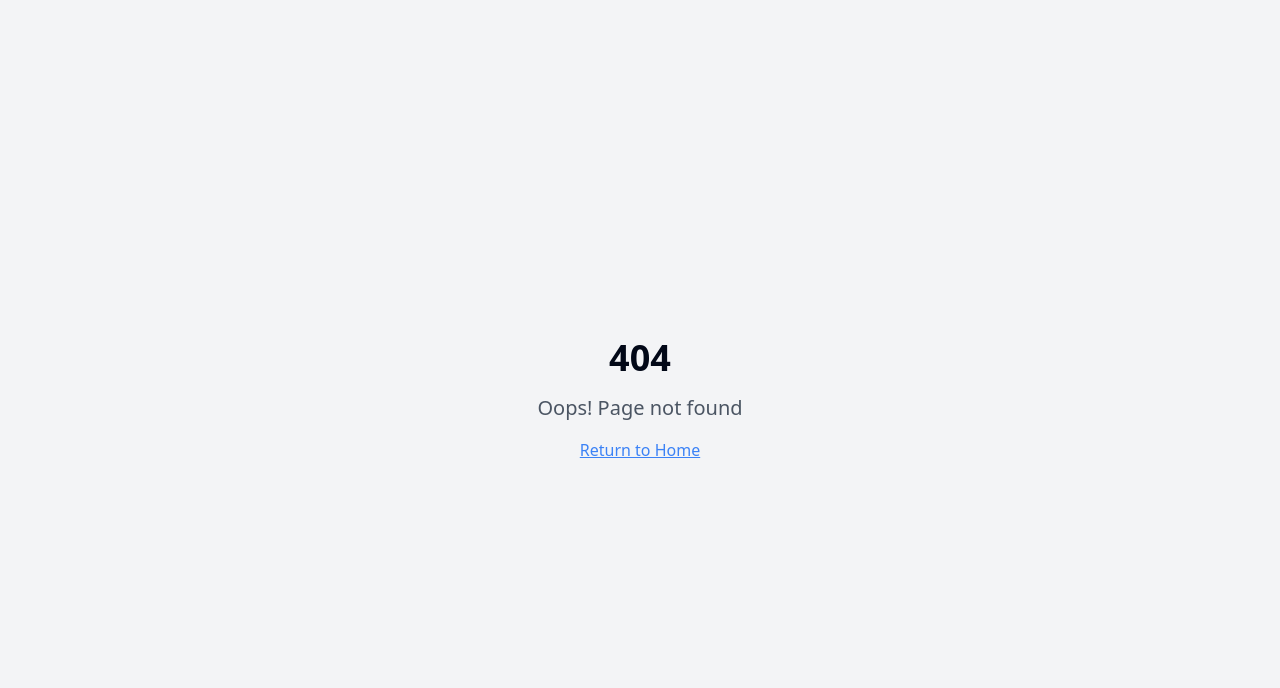
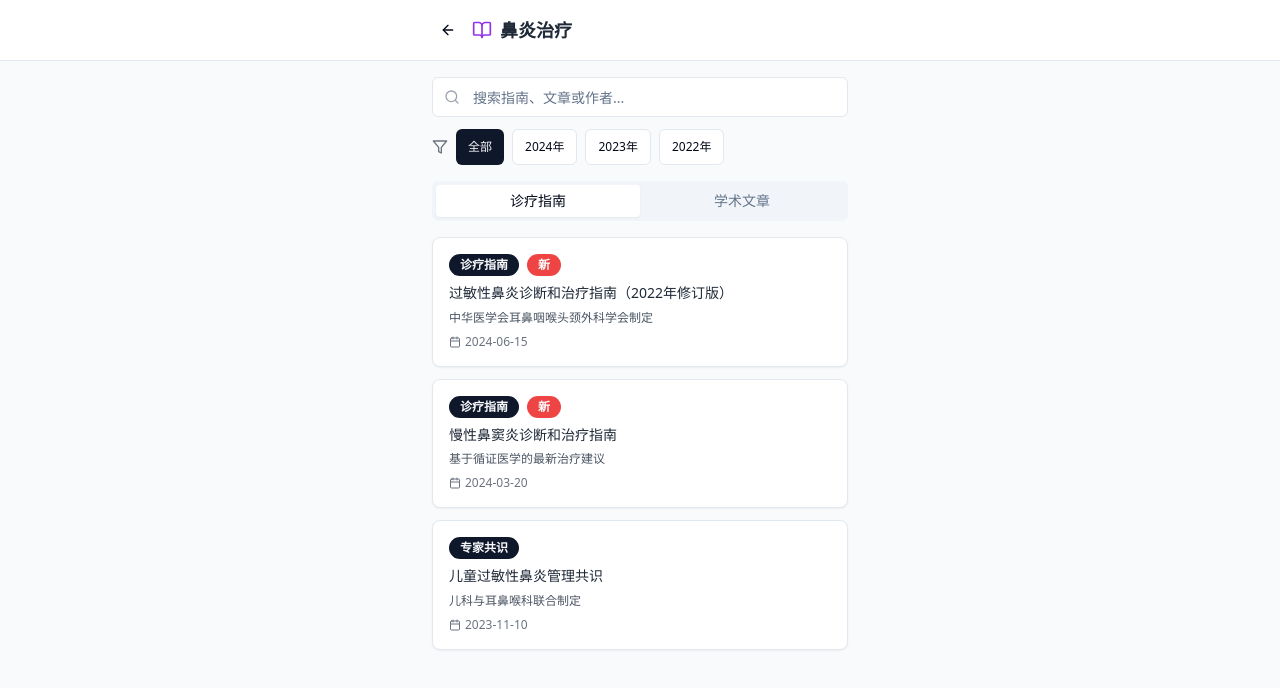
Before and after one commit to Romona-z/OJYH, a React (Vite) app: page /rhinitis in a window 1280 px wide. Before the commit this address had no page. Shown: the top 688 px of the page. Built offline with nearby package versions, Linux system fonts and the light colour scheme.

Commit message:
feat: Add rhinitis treatment subpage
Implement a subpage for rhinitis treatment with sections for browsing guidelines and articles. Include time-based filtering and a search bar.

```diff
--- a/src/App.tsx
+++ b/src/App.tsx
@@ -1,9 +1,11 @@
+
 import { Toaster } from "@/components/ui/toaster";
 import { Toaster as Sonner } from "@/components/ui/sonner";
 import { TooltipProvider } from "@/components/ui/tooltip";
 import { QueryClient, QueryClientProvider } from "@tanstack/react-query";
 import { BrowserRouter, Routes, Route } from "react-router-dom";
 import Index from "./pages/Index";
+import RhinitisPage from "./pages/RhinitisPage";
 import NotFound from "./pages/NotFound";
 
 const queryClient = new QueryClient();
@@ -16,6 +18,7 @@ const App = () => (
       <BrowserRouter>
         <Routes>
           <Route path="/" element={<Index />} />
+          <Route path="/rhinitis" element={<RhinitisPage />} />
           {/* ADD ALL CUSTOM ROUTES ABOVE THE CATCH-ALL "*" ROUTE */}
           <Route path="*" element={<NotFound />} />
         </Routes>
--- a/src/pages/Index.tsx
+++ b/src/pages/Index.tsx
@@ -2,8 +2,11 @@ import React from 'react';
 import { Stethoscope, Users, Baby, Activity, Video, FileText, ChevronRight } from 'lucide-react';
 import { Card, CardContent, CardHeader, CardTitle } from '@/components/ui/card';
 import { Badge } from '@/components/ui/badge';
+import { useNavigate } from 'react-router-dom';
 
 const Index = () => {
+  const navigate = useNavigate();
+
   const contentSections = [
     {
       id: 'adult-asthma',
@@ -12,7 +15,8 @@ const Index = () => {
       color: 'bg-blue-50 border-blue-200',
       iconColor: 'text-blue-600',
       description: '成人哮喘诊疗指南与治疗方案',
-      count: '12篇文章'
+      count: '12篇文章',
+      path: null
     },
     {
       id: 'pediatric-asthma',
@@ -21,7 +25,8 @@ const Index = () => {
       color: 'bg-green-50 border-green-200',
       iconColor: 'text-green-600',
       description: '儿童哮喘管理与用药指导',
-      count: '8篇文章'
+      count: '8篇文章',
+      path: null
     },
     {
       id: 'rhinitis',
@@ -30,7 +35,8 @@ const Index = () => {
       color: 'bg-purple-50 border-purple-200',
       iconColor: 'text-purple-600',
       description: '过敏性鼻炎与慢性鼻炎治疗',
-      count: '15篇文章'
+      count: '15篇文章',
+      path: '/rhinitis'
     },
     {
       id: 'video-education',
@@ -39,9 +45,16 @@ const Index = () => {
       color: 'bg-orange-50 border-orange-200',
       iconColor: 'text-orange-600',
       description: '患者教育视频，临床演示专用',
-      count: '24个视频'
+      count: '24个视频',
+      path: null
     }
   ];
+
+  const handleSectionClick = (section) => {
+    if (section.path) {
+      navigate(section.path);
+    }
+  };
 
   const latestResearch = [
     {
@@ -90,6 +103,7 @@ const Index = () => {
               <Card
                 key={section.id}
                 className={`${section.color} hover:shadow-md transition-shadow cursor-pointer`}
+                onClick={() => handleSectionClick(section)}
               >
                 <CardContent className="p-4">
                   <div className="flex flex-col items-center text-center">
--- /dev/null
+++ b/src/pages/RhinitisPage.tsx
@@ -0,0 +1,260 @@
+
+import React, { useState } from 'react';
+import { ArrowLeft, Search, Filter, Calendar, FileText, BookOpen } from 'lucide-react';
+import { Card, CardContent, CardHeader, CardTitle } from '@/components/ui/card';
+import { Badge } from '@/components/ui/badge';
+import { Input } from '@/components/ui/input';
+import { Tabs, TabsContent, TabsList, TabsTrigger } from '@/components/ui/tabs';
+import { Button } from '@/components/ui/button';
+import { useNavigate } from 'react-router-dom';
+
+const RhinitisPage = () => {
+  const navigate = useNavigate();
+  const [searchQuery, setSearchQuery] = useState('');
+  const [selectedYear, setSelectedYear] = useState('all');
+
+  const guidelines = [
+    {
+      id: 1,
+      title: '过敏性鼻炎诊断和治疗指南（2022年修订版）',
+      date: '2024-06-15',
+      year: '2024',
+      category: '诊疗指南',
+      description: '中华医学会耳鼻咽喉头颈外科学会制定',
+      isNew: true
+    },
+    {
+      id: 2,
+      title: '慢性鼻窦炎诊断和治疗指南',
+      date: '2024-03-20',
+      year: '2024',
+      category: '诊疗指南',
+      description: '基于循证医学的最新治疗建议',
+      isNew: true
+    },
+    {
+      id: 3,
+      title: '儿童过敏性鼻炎管理共识',
+      date: '2023-11-10',
+      year: '2023',
+      category: '专家共识',
+      description: '儿科与耳鼻喉科联合制定',
+      isNew: false
+    },
+  ];
+
+  const articles = [
+    {
+      id: 1,
+      title: '鼻喷激素在过敏性鼻炎治疗中的合理应用',
+      date: '2024-06-28',
+      year: '2024',
+      category: '临床研究',
+      author: '张医生等',
+      journal: '中华耳鼻咽喉头颈外科杂志',
+      isNew: true
+    },
+    {
+      id: 2,
+      title: '免疫治疗在过敏性鼻炎中的长期效果评估',
+      date: '2024-06-20',
+      year: '2024',
+      category: '综述',
+      author: '李医生等',
+      journal: '中国耳鼻咽喉头颈外科',
+      isNew: true
+    },
+    {
+      id: 3,
+      title: '慢性鼻窦炎手术适应症的临床决策',
+      date: '2024-05-15',
+      year: '2024',
+      category: '病例分析',
+      author: '王医生等',
+      journal: '临床耳鼻咽喉头颈外科杂志',
+      isNew: false
+    },
+    {
+      id: 4,
+      title: '过敏性鼻炎与哮喘的关联性研究进展',
+      date: '2023-12-08',
+      year: '2023',
+      category: '综述',
+      author: '陈医生等',
+      journal: '中华医学杂志',
+      isNew: false
+    },
+  ];
+
+  const years = ['all', '2024', '2023', '2022'];
+  const yearLabels = {
+    all: '全部',
+    '2024': '2024年',
+    '2023': '2023年',
+    '2022': '2022年'
+  };
+
+  const filterItems = (items, query, year) => {
+    return items.filter(item => {
+      const matchesSearch = query === '' ||
+        item.title.toLowerCase().includes(query.toLowerCase()) ||
+        (item.author && item.author.toLowerCase().includes(query.toLowerCase()));
+      const matchesYear = year === 'all' || item.year === year;
+      return matchesSearch && matchesYear;
+    });
+  };
+
+  const filteredGuidelines = filterItems(guidelines, searchQuery, selectedYear);
+  const filteredArticles = filterItems(articles, searchQuery, selectedYear);
+
+  return (
+    <div className="min-h-screen bg-gray-50">
+      {/* Header */}
+      <div className="bg-white border-b sticky top-0 z-10">
+        <div className="max-w-md mx-auto px-4 py-3">
+          <div className="flex items-center">
+            <Button
+              variant="ghost"
+              size="sm"
+              onClick={() => navigate('/')}
+              className="mr-2 p-2"
+            >
+              <ArrowLeft className="h-5 w-5" />
+            </Button>
+            <div className="flex items-center">
+              <BookOpen className="h-5 w-5 text-purple-600 mr-2" />
+              <h1 className="text-lg font-semibold text-gray-800">鼻炎治疗</h1>
+            </div>
+          </div>
+        </div>
+      </div>
+
+      <div className="max-w-md mx-auto px-4 py-4">
+        {/* Search and Filter Bar */}
+        <div className="mb-4 space-y-3">
+          <div className="relative">
+            <Search className="absolute left-3 top-1/2 transform -translate-y-1/2 h-4 w-4 text-gray-400" />
+            <Input
+              placeholder="搜索指南、文章或作者..."
+              value={searchQuery}
+              onChange={(e) => setSearchQuery(e.target.value)}
+              className="pl-10"
+            />
+          </div>
+
+          <div className="flex items-center gap-2">
+            <Filter className="h-4 w-4 text-gray-500" />
+            <div className="flex gap-2 flex-wrap">
+              {years.map((year) => (
+                <Button
+                  key={year}
+                  variant={selectedYear === year ? "default" : "outline"}
+                  size="sm"
+                  onClick={() => setSelectedYear(year)}
+                  className="text-xs"
+                >
+                  {yearLabels[year]}
+                </Button>
+              ))}
+            </div>
+          </div>
+        </div>
+
+        {/* Tabs for Guidelines and Articles */}
+        <Tabs defaultValue="guidelines" className="w-full">
+          <TabsList className="grid w-full grid-cols-2">
+            <TabsTrigger value="guidelines">诊疗指南</TabsTrigger>
+            <TabsTrigger value="articles">学术文章</TabsTrigger>
+          </TabsList>
+
+          <TabsContent value="guidelines" className="mt-4">
+            <div className="space-y-3">
+              {filteredGuidelines.length === 0 ? (
+                <div className="text-center py-8 text-gray-500">
+                  <FileText className="h-8 w-8 mx-auto mb-2 opacity-50" />
+                  <p>暂无相关指南</p>
+                </div>
+              ) : (
+                filteredGuidelines.map((guideline) => (
+                  <Card key={guideline.id} className="hover:shadow-md transition-shadow cursor-pointer">
+                    <CardContent className="p-4">
+                      <div className="flex items-start justify-between">
+                        <div className="flex-1">
+                          <div className="flex items-center mb-2">
+                            <Badge variant="default" className="text-xs mr-2">
+                              {guideline.category}
+                            </Badge>
+                            {guideline.isNew && (
+                              <Badge variant="destructive" className="text-xs">
+                                新
+                              </Badge>
+                            )}
+                          </div>
+                          <h3 className="font-medium text-sm text-gray-800 leading-tight mb-2">
+                            {guideline.title}
+                          </h3>
+                          <p className="text-xs text-gray-600 mb-2">
+                            {guideline.description}
+                          </p>
+                          <div className="flex items-center text-xs text-gray-500">
+                            <Calendar className="h-3 w-3 mr-1" />
+                            {guideline.date}
+                          </div>
+                        </div>
+                      </div>
+                    </CardContent>
+                  </Card>
+                ))
+              )}
+            </div>
+          </TabsContent>
+
+          <TabsContent value="articles" className="mt-4">
+            <div className="space-y-3">
+              {filteredArticles.length === 0 ? (
+                <div className="text-center py-8 text-gray-500">
+                  <FileText className="h-8 w-8 mx-auto mb-2 opacity-50" />
+                  <p>暂无相关文章</p>
+                </div>
+              ) : (
+                filteredArticles.map((article) => (
+                  <Card key={article.id} className="hover:shadow-md transition-shadow cursor-pointer">
+                    <CardContent className="p-4">
+                      <div className="flex items-start justify-between">
+                        <div className="flex-1">
+                          <div className="flex items-center mb-2">
+                            <Badge variant="secondary" className="text-xs mr-2">
+                              {article.category}
+                            </Badge>
+                            {article.isNew && (
+                              <Badge variant="destructive" className="text-xs">
+                                新
+                              </Badge>
+                            )}
+                          </div>
+                          <h3 className="font-medium text-sm text-gray-800 leading-tight mb-2">
+                            {article.title}
+                          </h3>
+                          <div className="space-y-1 text-xs text-gray-600">
+                            <p>作者：{article.author}</p>
+                            <p>期刊：{article.journal}</p>
+                          </div>
+                          <div className="flex items-center text-xs text-gray-500 mt-2">
+                            <Calendar className="h-3 w-3 mr-1" />
+                            {article.date}
+                          </div>
+                        </div>
+                      </div>
+                    </CardContent>
+                  </Card>
+                ))
+              )}
+            </div>
+          </TabsContent>
+        </Tabs>
+      </div>
+    </div>
+  );
+};
+
+export default RhinitisPage;
```
